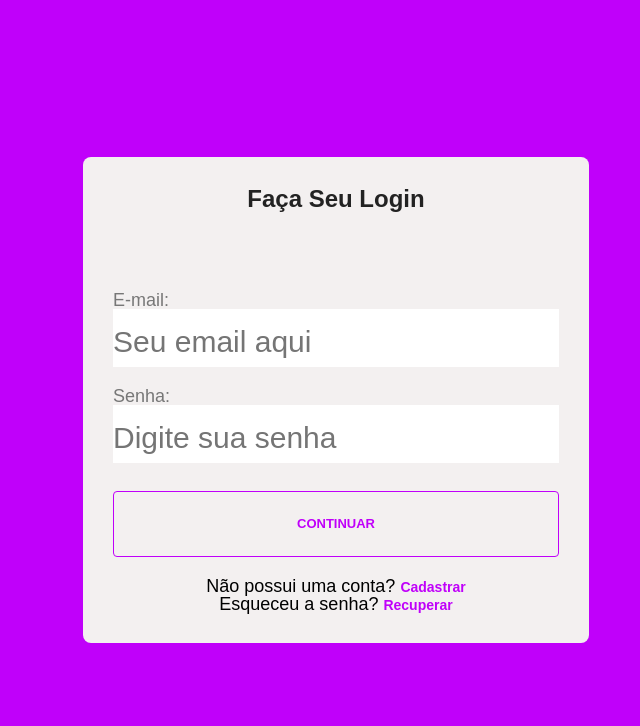
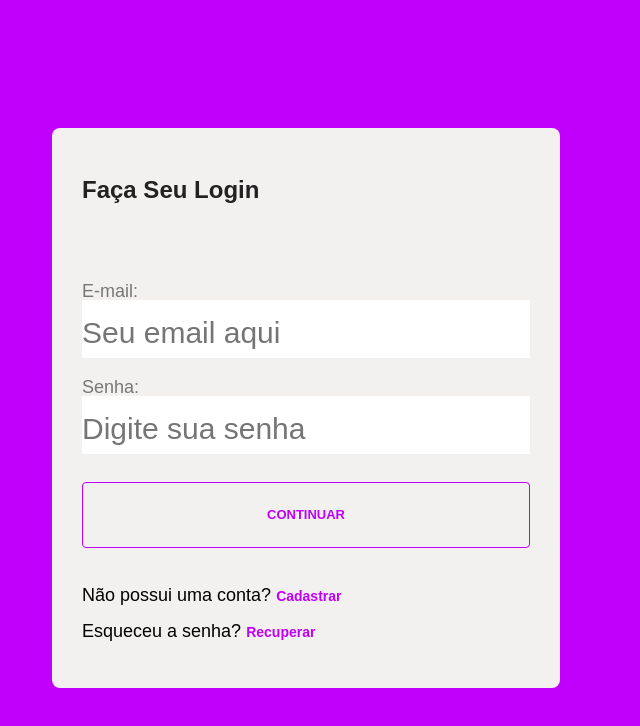
Before and after one commit to casusa1/login-page-for-web-game, a plain HTML site: page index.html in a window 1280 px wide. Shown: the whole page, without its empty margins (334-974 px from the left). Drawn offline with Linux system fonts and the light colour scheme.

Commit message:
fixed width

```diff
--- a/login.css
+++ b/login.css
@@ -1,26 +1,8 @@
-/* http://meyerweb.com/eric/tools/css/reset/
-   v2.0 | 20110126
-   License: none (public domain)
-*/
-
 @media only screen and (max-device-width: 900px) {
     /* .menu { width:100%; } */
     }
 
-html, body, div, span, applet, object, iframe,
-h1, h2, h3, h4, h5, h6, p, blockquote, pre,
-a, abbr, acronym, address, big, cite, code,
-del, dfn, em, img, ins, kbd, q, s, samp,
-small, strike, strong, sub, sup, tt, var,
-b, u, i, center,
-dl, dt, dd, ol, ul, li,
-fieldset, form, label, legend,
-table, caption, tbody, tfoot, thead, tr, th, td,
-article, aside, canvas, details, embed,
-figure, figcaption, footer, header, hgroup,
-menu, nav, output, ruby, section, summary,
-time, mark, audio, video {
-	margin: 0;
+* {
 	padding: 0;
 	border: 0;
 	font-size: 100%;
@@ -55,13 +37,12 @@ body{
     min-height: 100vh;
     background-color: #c000fa;
     font-family: Arial, sans-serif;
-    display: grid;
-    place-items: center;
+    display: flex;
+    justify-content: center;
+    align-items: center;
 }
 
 form{
-    display: flex;
-    flex-direction: column;
     align-items: center;
     width: 100%;
     max-width: 28rem;
```
